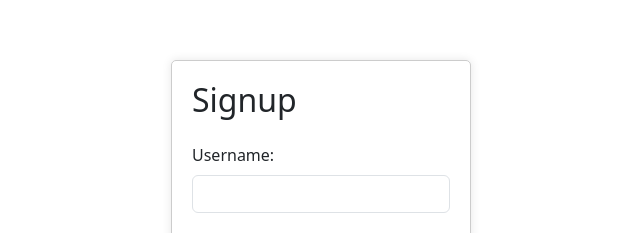
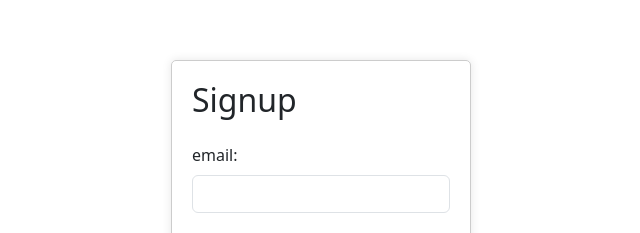
Before and after one commit to saurabhrairr/instaclone-, a React (Create React App) app in the folder Client/: page /signup in a window 1280 px wide. Shown: the part 196-429 px from the top of the page, without its empty margins (292-932 px from the left). Built offline with nearby package versions, Linux system fonts and the light colour scheme.

Commit message:
email filed change

```diff
--- a/Client/src/Postpage/Postview.js
+++ b/Client/src/Postpage/Postview.js
@@ -266,8 +266,8 @@ const Postview = () => {
                   {(item.comments || []).map((comment, index) => (
                     <div key={index} className="single-comment">
                       <p className="comment-text">
-                        <span className="comment-username">
-                          {comment.username}
+                        <span className="comment-email">
+                          {comment.email.split('@')[0]}{' '}
                         </span>
                         {comment.text}
                       </p>
--- a/Client/src/login/Login.js
+++ b/Client/src/login/Login.js
@@ -10,14 +10,14 @@ import 'bootstrap/dist/css/bootstrap.min.css'; // Bootstrap styles
 
 const Login = ({ setToken }) => {
   const navigate = useNavigate();
-  const [username, setUsername] = useState('');
+  const [email, setemail] = useState('');
   const [password, setPassword] = useState('');
 
 
   const handleLogin = async () => {
     try {
       const response = await axios.post('http://localhost:3082/login', {
-        username,
+        email,
         password,
       });
 
@@ -54,15 +54,15 @@ const Login = ({ setToken }) => {
       <div className="form">
         <h2 className="mb-4">Login</h2>
         <div className="mb-3">
-          <label htmlFor="username" className="form-label">
-            Username:
+          <label htmlFor="email" className="form-label">
+            email:
           </label>
           <input
             type="text"
             className="form-control"
-            id="username"
-            value={username}
-            onChange={(e) => setUsername(e.target.value)}
+            id="email"
+            value={email}
+            onChange={(e) => setemail(e.target.value)}
           />
         </div>
         <div className="mb-3">
--- a/Client/src/singup/Singup.js
+++ b/Client/src/singup/Singup.js
@@ -9,14 +9,24 @@ import 'bootstrap/dist/css/bootstrap.min.css'; // Bootstrap styles
 
 const Signup = () => {
   const navigate = useNavigate();
-  const [username, setUsername] = useState('');
+  const [email, setemail] = useState('');
   const [password, setPassword] = useState('');
 
   const handleSignup = async () => {
+
+    const emailRegex = /^[^\s@]+@[^\s@]+\.[^\s@]+$/;
+    if (!emailRegex.test(email)) {
+      Swal.fire({
+        icon: 'error',
+        title: 'Invalid Email',
+        text: 'Please enter a valid email address.',
+      });
+      return;
+    }
     try {
       // Make a request to your signup endpoint
       const response = await axios.post('http://localhost:3082/signup', {
-        username,
+        email,
         password,
       });
 
@@ -46,15 +56,15 @@ const Signup = () => {
       <div className="form">
         <h2 className="mb-4">Signup</h2>
         <div className="mb-3">
-          <label htmlFor="username" className="form-label">
-            Username:
+          <label htmlFor="email" className="form-label">
+            email:
           </label>
           <input
-            type="text"
+            type="email"
             className="form-control"
-            id="username"
-            value={username}
-            onChange={(e) => setUsername(e.target.value)}
+            id="email"
+            value={email}
+            onChange={(e) => setemail(e.target.value)}
           />
         </div>
         <div className="mb-3">
```
Also changed, not shown: 2 other files (tests, documents, lock files or other folders).
